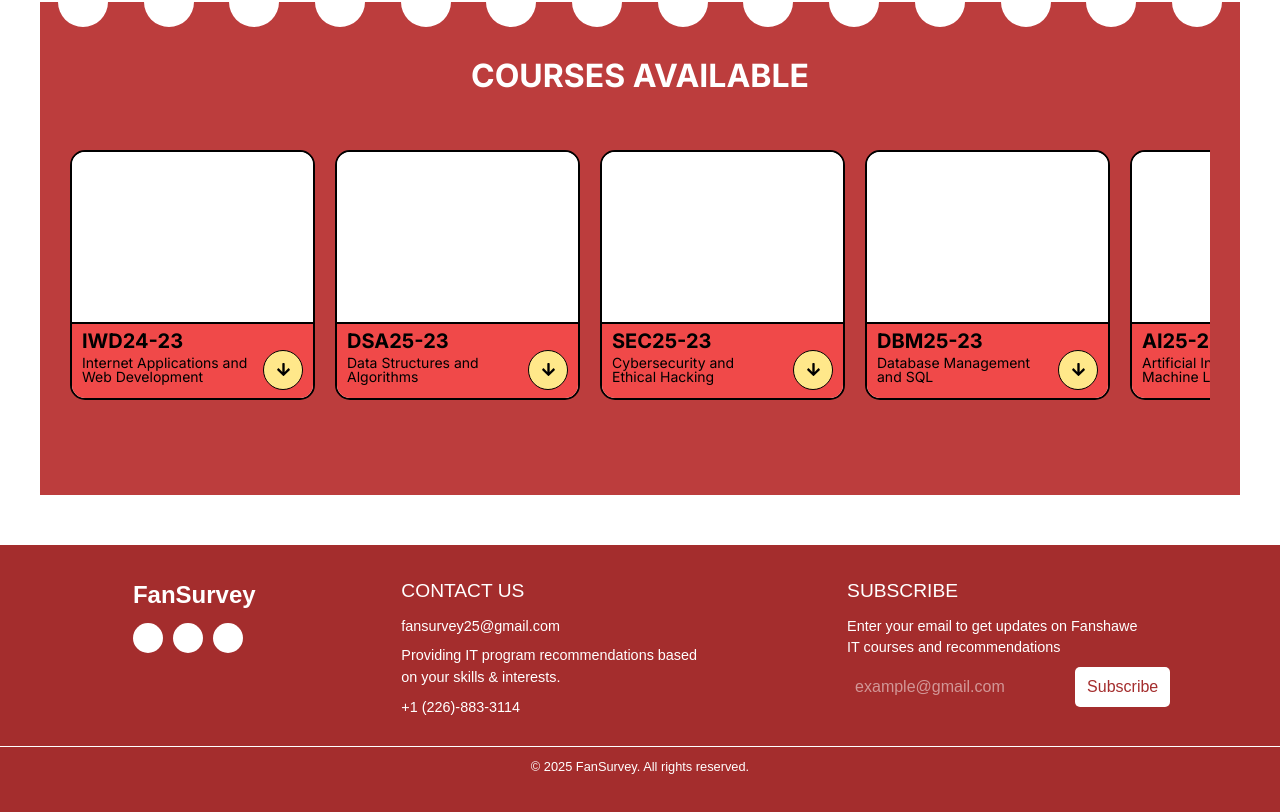
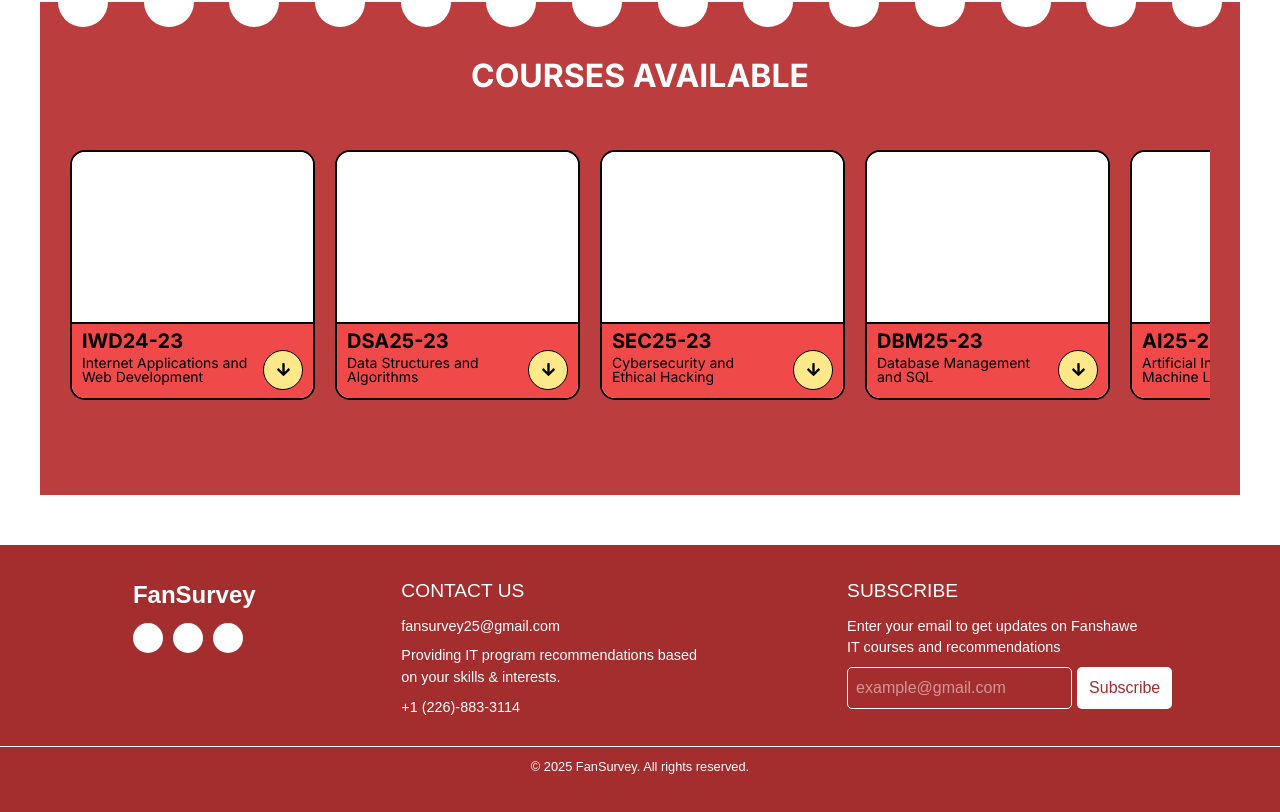
Before and after one commit to andresmotta9/fanshawe-survey-front, a React (Vite) app: page / in a window 1280 px wide. Shown: the part 754-1566 px from the top of the page. Built offline with nearby package versions, Linux system fonts and the light colour scheme; no server answers; a web font is replaced by a local one.

Commit message:
Update page title to 'FanSurvey' and modify footer input border style

```diff
--- a/index.html
+++ b/index.html
@@ -4,7 +4,7 @@
     <meta charset="UTF-8" />
     <link rel="icon" type="image/svg+xml" href="/vite.svg" />
     <meta name="viewport" content="width=device-width, initial-scale=1.0" />
-    <title>Vite + React</title>
+    <title>FanSurvey</title>
     <link rel="preconnect" href="https://fonts.googleapis.com">
     <link rel="preconnect" href="https://fonts.gstatic.com" crossorigin>
     <link href="https://fonts.googleapis.com/css2?family=Caramel&family=Instrument+Serif:ital@0;1&family=Inter:ital,opsz,wght@0,14..32,100..900;1,14..32,100..900&display=swap" rel="stylesheet">
--- a/src/features/footerSection/styles.css
+++ b/src/features/footerSection/styles.css
@@ -81,7 +81,7 @@
 
   .footer-subscribe input {
     padding: 8px;
-    border: none;
+    border: white 1.5px solid;
     border-radius: 5px;
     outline: none;
   }
```
